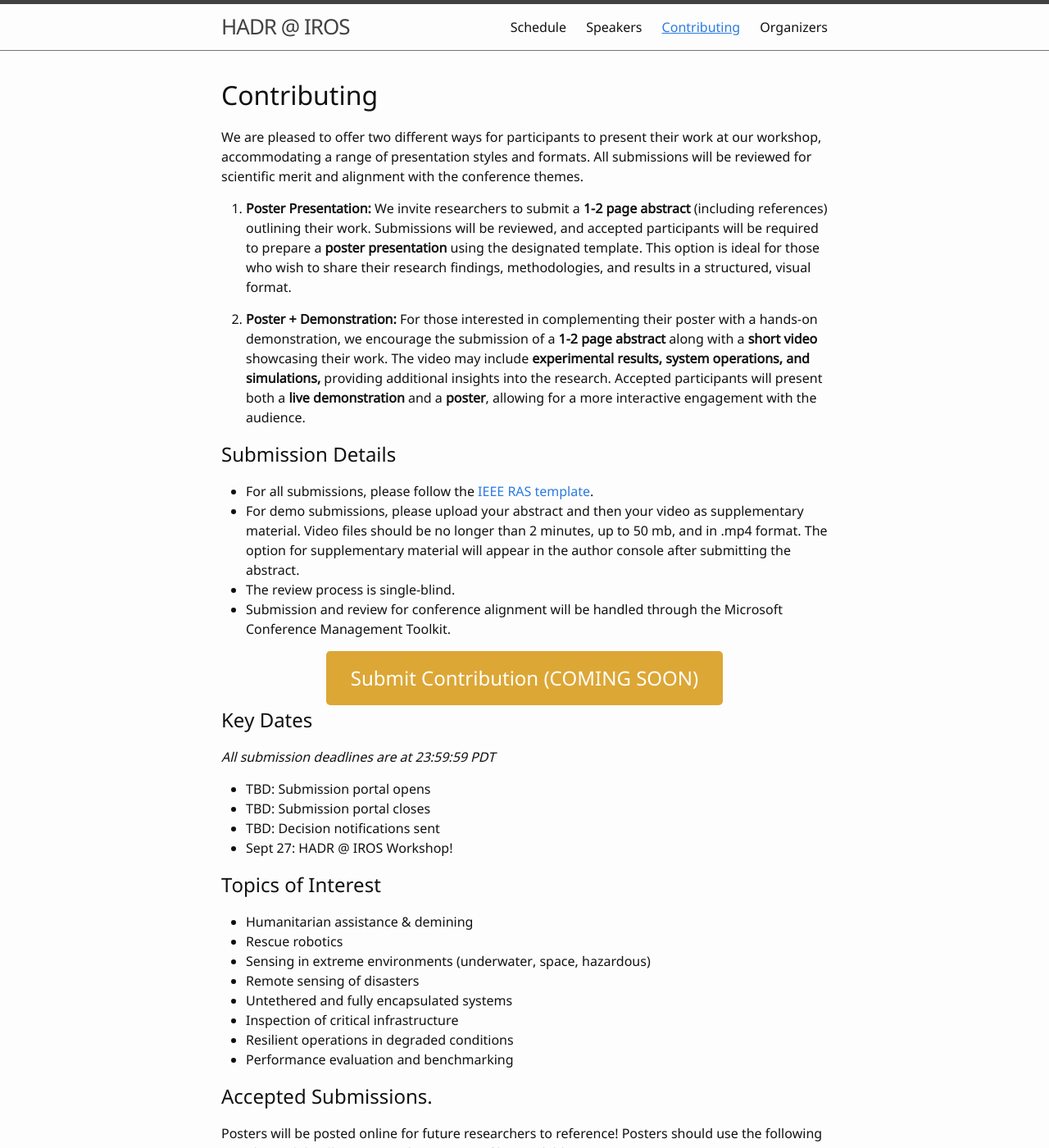
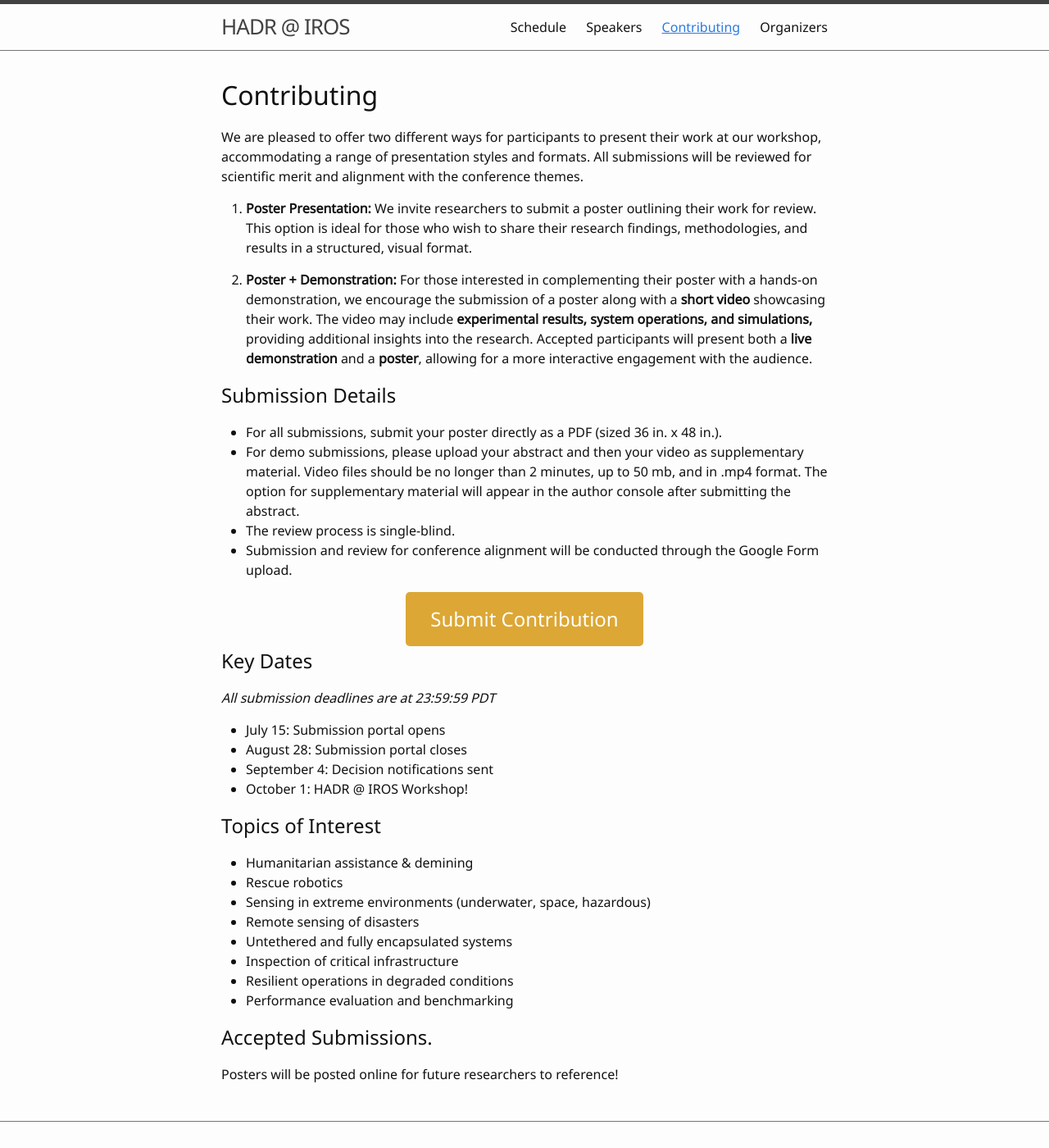
Before and after one commit to hadr-robotics/iros2026, a Jekyll site: the page built from 2-contributing.md, in a window 1280 px wide and 1400 px high. Shown: the whole window at 82% size. Built offline with Jekyll 4.4.1, drawn with Linux system fonts in a browser that asks for light colours; some of the changed text lies outside the part shown.

Commit message:
Update 2-contributing.md

```diff
--- a/2-contributing.md
+++ b/2-contributing.md
@@ -7,19 +7,19 @@ nav: true
 
 We are pleased to offer two different ways for participants to present their work at our workshop, accommodating a range of presentation styles and formats. All submissions will be reviewed for scientific merit and alignment with the conference themes.
 
-1. **Poster Presentation:** We invite researchers to submit a **1-2 page abstract** (including references) outlining their work. Submissions will be reviewed, and accepted participants will be required to prepare a **poster presentation** using the designated template. This option is ideal for those who wish to share their research findings, methodologies, and results in a structured, visual format.
+1. **Poster Presentation:** We invite researchers to submit a poster outlining their work for review. This option is ideal for those who wish to share their research findings, methodologies, and results in a structured, visual format.
 
-2. **Poster + Demonstration:** For those interested in complementing their poster with a hands-on demonstration, we encourage the submission of a **1-2 page abstract** along with a **short video** showcasing their work. The video may include **experimental results, system operations, and simulations,** providing additional insights into the research. Accepted participants will present both a **live demonstration** and a **poster**, allowing for a more interactive engagement with the audience.
+2. **Poster + Demonstration:** For those interested in complementing their poster with a hands-on demonstration, we encourage the submission of a poster along with a **short video** showcasing their work. The video may include **experimental results, system operations, and simulations,** providing additional insights into the research. Accepted participants will present both a **live demonstration** and a **poster**, allowing for a more interactive engagement with the audience.
 
 ## Submission Details
 
-- For all submissions, please follow the [IEEE RAS template](https://ras.papercept.net/conferences/support/support.php).
+- For all submissions, submit your poster directly as a PDF (sized 36 in. x 48 in.).
 - For demo submissions, please upload your abstract and then your video as supplementary material. Video files should be no longer than 2 minutes, up to 50 mb, and in .mp4 format. The option for supplementary material will appear in the author console after submitting the abstract.
 - The review process is single-blind.
-- Submission and review for conference alignment will be handled through the Microsoft Conference Management Toolkit.
+- Submission and review for conference alignment will be conducted through the Google Form upload.
 
 <div style="text-align: center;">
-  <a href="" class="button">Submit Contribution (COMING SOON)</a>
+  <a href="https://forms.gle/CffyH2PRTgqCvxup6" class="button">Submit Contribution</a>
 </div>
 
 <style>
@@ -50,10 +50,10 @@ We are pleased to offer two different ways for participants to present their wor
 
 *All submission deadlines are at 23:59:59 PDT*
 
-- TBD: Submission portal opens
-- TBD: Submission portal closes
-- TBD: Decision notifications sent
-- Sept 27: HADR @ IROS Workshop!
+- July 15: Submission portal opens
+- August 28: Submission portal closes
+- September 4: Decision notifications sent
+- October 1: HADR @ IROS Workshop!
 
 ## Topics of Interest
 - Humanitarian assistance & demining
@@ -68,11 +68,7 @@ We are pleased to offer two different ways for participants to present their wor
 
 ## Accepted Submissions.
 
-Posters will be posted online for future researchers to reference! Posters should use the following template [Adobe Illustrator]() and [PowerPoint]() files available.
-
-<p class="footnote">
-  <i>The <a href="https://cmt3.research.microsoft.com">Microsoft CMT service</a> was used for managing the peer-reviewing process for this conference. This service was provided for free by Microsoft, and they bore all expenses, including costs for Azure cloud services as well as for software development and support.</i>
-</p>
+Posters will be posted online for future researchers to reference!
 
 <style>
 .footnote {
```
